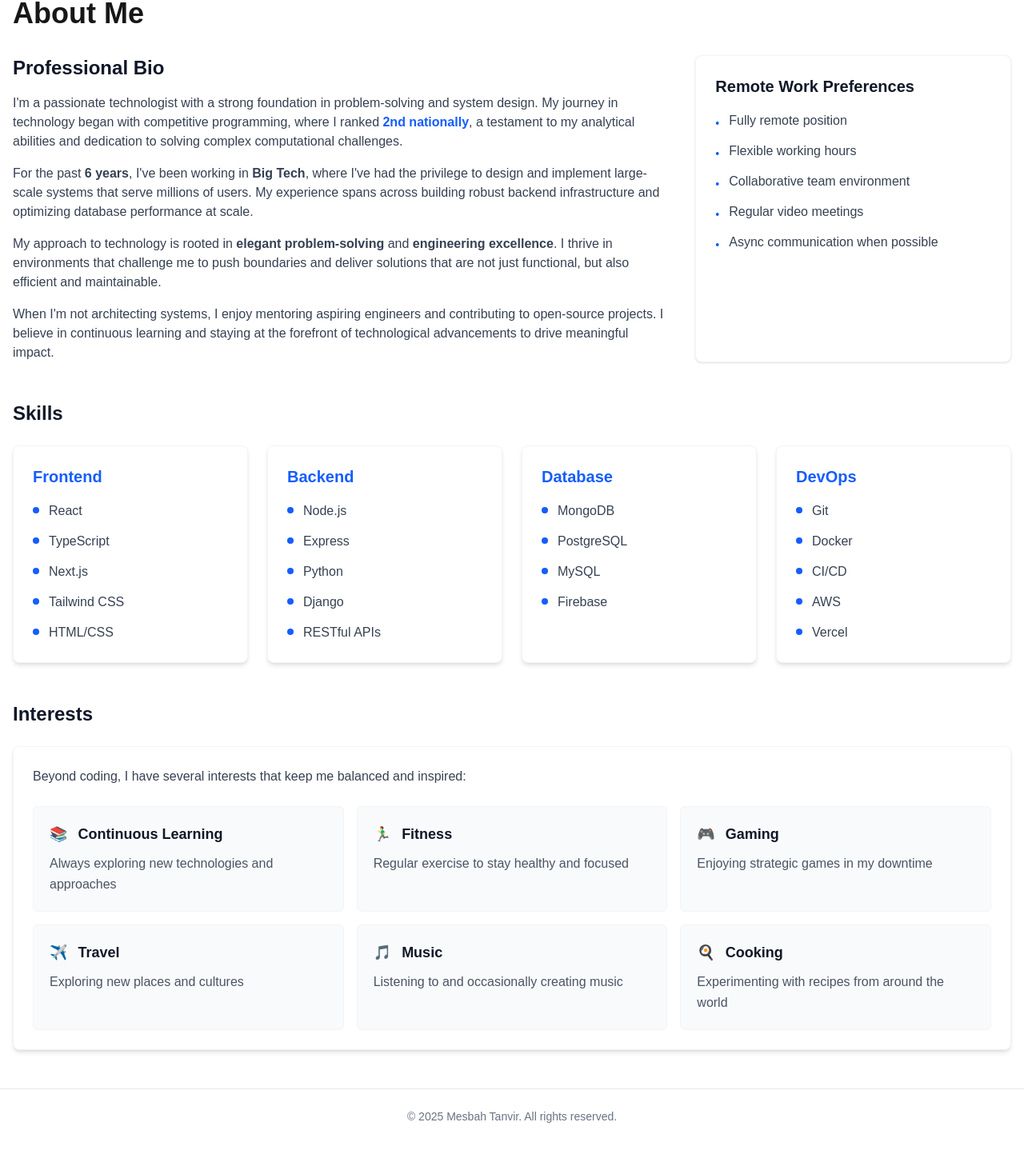
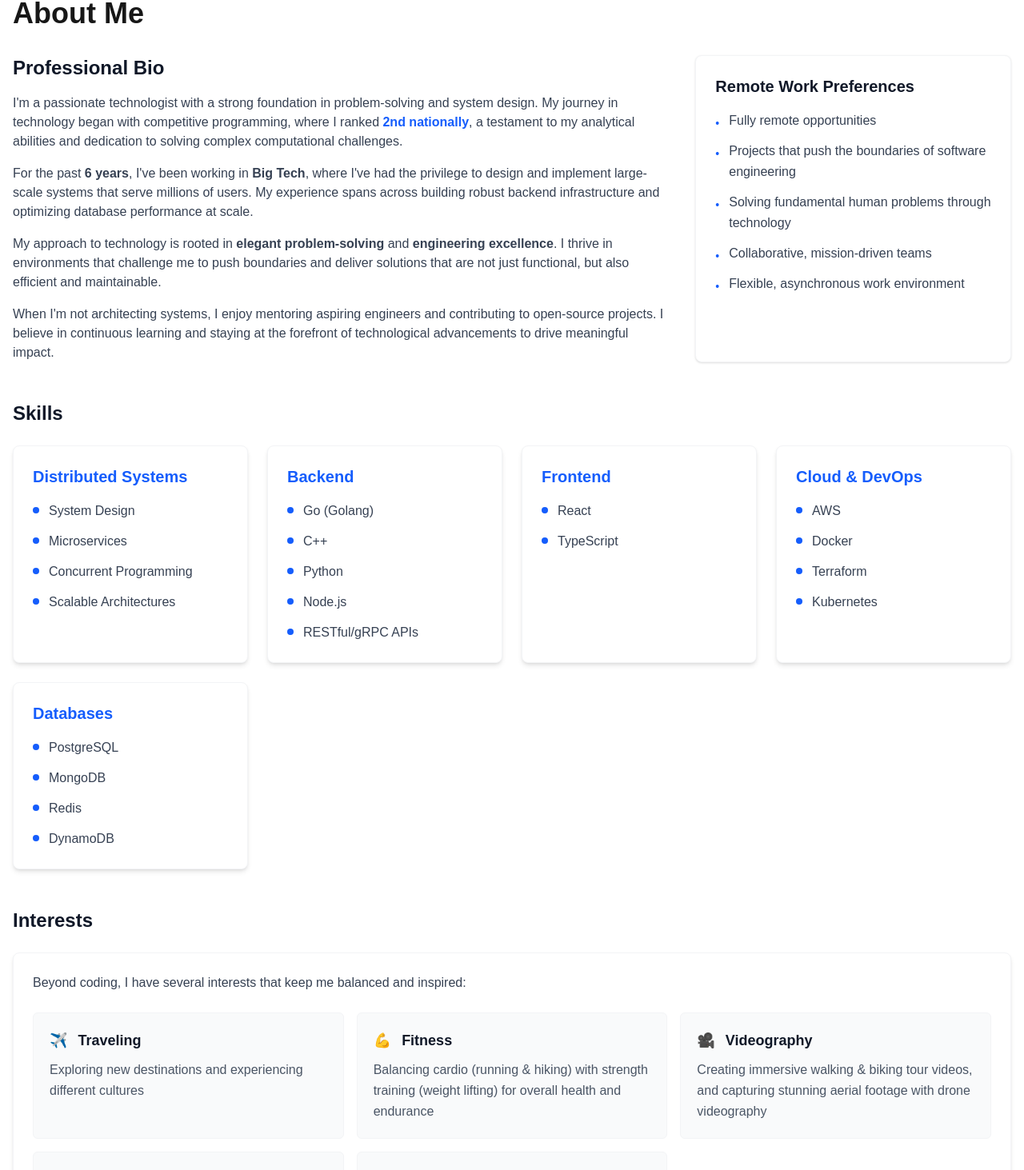
Before and after one commit to mesbahtanvir/mesbahtanvir.github.io, a Next.js app: page /about in a window 1280 px wide. Shown: the part 115-1578 px from the top of the page at 80% size. Before the commit the page ends 1545 px from the top, so only its background shows below. Built offline with nearby package versions, Linux system fonts and the light colour scheme.

Commit message:
Update about page content, refine skills, and add public directory

```diff
--- a/src/app/about/page.tsx
+++ b/src/app/about/page.tsx
@@ -10,29 +10,24 @@ import BioSection, { BioParagraph, BioHighlight, BioText } from '@/components/ab
 export default function AboutPage() {
   const interests = [
     {
+      emoji: '✈️',
+      title: 'Traveling',
+      description: 'Exploring new destinations and experiencing different cultures'
+    },
+    {
+      emoji: '💪',
+      title: 'Fitness',
+      description: 'Balancing cardio (running & hiking) with strength training (weight lifting) for overall health and endurance'
+    },
+    {
+      emoji: '🎥',
+      title: 'Videography',
+      description: 'Creating immersive walking & biking tour videos, and capturing stunning aerial footage with drone videography'
+    },
+    {
       emoji: '📚',
       title: 'Continuous Learning',
       description: 'Always exploring new technologies and approaches'
-    },
-    {
-      emoji: '🏃‍♂️',
-      title: 'Fitness',
-      description: 'Regular exercise to stay healthy and focused'
-    },
-    {
-      emoji: '🎮',
-      title: 'Gaming',
-      description: 'Enjoying strategic games in my downtime'
-    },
-    {
-      emoji: '✈️',
-      title: 'Travel',
-      description: 'Exploring new places and cultures'
-    },
-    {
-      emoji: '🎵',
-      title: 'Music',
-      description: 'Listening to and occasionally creating music'
     },
     {
       emoji: '🍳',
@@ -42,18 +37,34 @@ export default function AboutPage() {
   ];
 
   const remoteWorkPreferences = [
-    'Fully remote position',
-    'Flexible working hours',
-    'Collaborative team environment',
-    'Regular video meetings',
-    'Async communication when possible'
+    'Fully remote opportunities',
+    'Projects that push the boundaries of software engineering',
+    'Solving fundamental human problems through technology',
+    'Collaborative, mission-driven teams',
+    'Flexible, asynchronous work environment'
   ];
 
   const skills = [
-    { category: 'Frontend', items: ['React', 'TypeScript', 'Next.js', 'Tailwind CSS', 'HTML/CSS'] },
-    { category: 'Backend', items: ['Node.js', 'Express', 'Python', 'Django', 'RESTful APIs'] },
-    { category: 'Database', items: ['MongoDB', 'PostgreSQL', 'MySQL', 'Firebase'] },
-    { category: 'DevOps', items: ['Git', 'Docker', 'CI/CD', 'AWS', 'Vercel'] },
+    {
+      category: 'Distributed Systems',
+      items: ['System Design', 'Microservices', 'Concurrent Programming', 'Scalable Architectures']
+    },
+    {
+      category: 'Backend',
+      items: ['Go (Golang)', 'C++', 'Python', 'Node.js', 'RESTful/gRPC APIs']
+    },
+    {
+      category: 'Frontend',
+      items: ['React', 'TypeScript']
+    },
+    {
+      category: 'Cloud & DevOps',
+      items: ['AWS', 'Docker', 'Terraform', 'Kubernetes']
+    },
+    {
+      category: 'Databases',
+      items: ['PostgreSQL', 'MongoDB', 'Redis', 'DynamoDB']
+    },
   ];
 
 
--- a/src/app/page.tsx
+++ b/src/app/page.tsx
@@ -13,7 +13,7 @@ export default function Home() {
         animate={{ opacity: 1, y: 0 }}
         transition={{ duration: 0.5 }}
       >
-        <div className="md:w-1/2">
+        <div className="md:w-1/2 order-2 md:order-1">
           <motion.h1
             className="text-4xl md:text-5xl lg:text-6xl font-bold mb-4 dark:text-white"
             initial={{ opacity: 0 }}
```
Also changed, not shown: public/images/profile.png (added).
